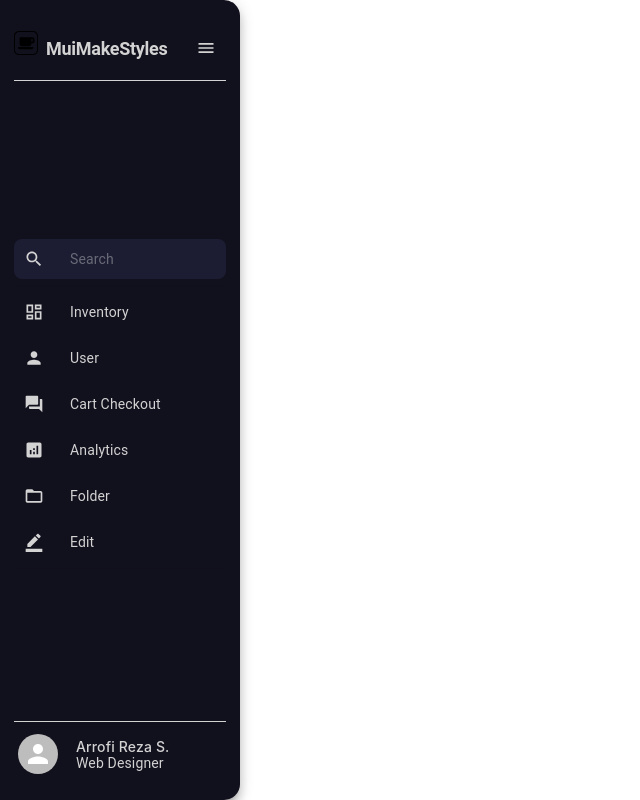
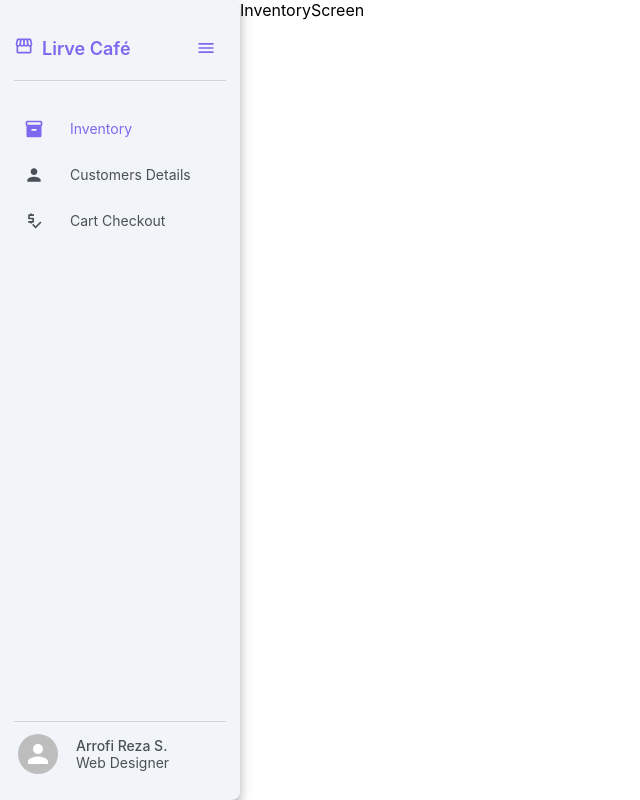
Before and after one commit to dtluat125/livre-cafe-frontend, a React (Vite) app: page /inventory in a window 1280 px wide. Both pictures are taken after a click on the button 34 px from the left and 48 px from the top of the page. Shown: the whole page, without its empty margins (0-640 px from the left). Built offline with nearby package versions, Linux system fonts and the light colour scheme.

Commit message:
Update sidebar styles

```diff
--- a/src/App.tsx
+++ b/src/App.tsx
@@ -1,14 +1,19 @@
-import { useState } from 'react';
+import { useEffect, useState } from 'react';
 import logo from './logo.svg';
 import './App.css';
-import { Route, Routes } from 'react-router-dom';
+import { Route, Routes, useLocation, useNavigate } from 'react-router-dom';
 import InventoryScreen from '@app/screens/InventoryScreen';
 import SideNav from '@app/components/SideNav';
 import { Box } from '@mui/material';
 import CartCheckoutScreen from '@app/screens/CartCheckoutScreen';
+import { CART_CHECKOUT_PATH, INVENTORY_PATH } from '@app/constants';
 
 function App() {
-  const [count, setCount] = useState(0);
+  const { pathname } = useLocation();
+  const navigate = useNavigate();
+  useEffect(() => {
+    if (pathname === '/') navigate('/inventory');
+  }, []);
 
   return (
     <Box className="app-container" display="flex">
@@ -16,7 +21,8 @@ function App() {
       <main>
         <Routes>
           <Route path="/" element={<InventoryScreen />} />
-          <Route path="/cart-checkout" element={<CartCheckoutScreen />} />
+          <Route path={INVENTORY_PATH} element={<InventoryScreen />} />
+          <Route path={CART_CHECKOUT_PATH} element={<CartCheckoutScreen />} />
           {/* <Route path="/products/:slug" element={<ProductScreen />} />
           <Route path="/cart" element={<CartScreen />} />
           <Route path="/signin" element={<SigninScreen />} /> */}
--- a/src/components/SideNav.tsx
+++ b/src/components/SideNav.tsx
@@ -1,4 +1,7 @@
-import React, { useRef, useState } from 'react';
+import navList from '@app/components/navListItems';
+import { Store } from '@app/context/Store';
+import MenuIcon from '@mui/icons-material/Menu';
+import StorefrontIcon from '@mui/icons-material/Storefront';
 import {
   Avatar,
   Badge,
@@ -7,7 +10,6 @@ import {
   Chip,
   Divider,
   Drawer,
-  InputBase,
   List,
   ListItemButton,
   ListItemIcon,
@@ -17,10 +19,9 @@ import {
   Typography,
   useMediaQuery,
 } from '@mui/material';
-import MenuIcon from '@mui/icons-material/Menu';
-import navList from '@app/components/navListItems';
 import { useTheme } from '@mui/material/styles';
-import { Logo } from '@app/assets/images/index';
+import React, { useContext, useRef, useState } from 'react';
+import { useLocation, useNavigate } from 'react-router-dom';
 
 const drawerWidth = 240;
 const drawerWidthOpen = 240;
@@ -80,18 +81,24 @@ const closedMixin = (theme: Theme) => ({
 function SideNav() {
   const matchsMD = useMediaQuery('(max-width: 768px)');
   const theme = useTheme();
+  const navigate = useNavigate();
   const [open, setOpen] = useState(!matchsMD);
   const refFocus = useRef<any>(null);
   const handleDrawerClose = () => {
     setOpen(!open);
   };
 
-  function toogleOpenSearch() {
-    setOpen(false);
-    setTimeout(() => {
-      if (refFocus?.current) refFocus.current.focus();
-    }, 500);
-  }
+  // function toogleOpenSearch() {
+  //   setOpen(false);
+  //   setTimeout(() => {
+  //     if (refFocus?.current) refFocus.current.focus();
+  //   }, 500);
+  // }
+  const location = useLocation();
+  const handleChangePath = (target: string) => {
+    navigate(target, { replace: true });
+  };
+
   const drawerContent = (
     <>
       <Box
@@ -111,10 +118,12 @@ function SideNav() {
           sx={{
             flexShrink: 0,
             display: open ? 'none' : { xs: 'none', sm: 'initial' },
-            marginBottom: '9px',
+            marginBottom: '8px',
           }}
         >
-          <Logo width={24} height={24} color="white" />
+          <StorefrontIcon
+            sx={{ fontSize: '20px', color: theme.palette.primary.main }}
+          />
         </Box>
         <Typography
           variant="h1"
@@ -124,13 +133,13 @@ function SideNav() {
             display: { xs: 'none', sm: 'initial' },
             fontSize: '18px',
             fontWeight: 600,
-            color: 'lightgray',
+            color: theme.palette.primary.main,
             width: '154px',
             marginLeft: open ? '0px' : '8px',
             paddingBottom: '3px',
           }}
         >
-          MuiMakeStyles
+          Lirve Café
         </Typography>
 
         <Button
@@ -142,82 +151,26 @@ function SideNav() {
             borderRadius: '8px',
             backgroundColor: open ? 'transparent' : 'transparent',
             '&:hover': {
-              backgroundColor: '#26284687',
+              backgroundColor: theme.palette.secondary.light,
             },
           }}
         >
           <MenuIcon
-            sx={{ fontSize: '20px', color: open ? 'lightgray' : 'lightGray' }}
+            sx={{
+              fontSize: '20px',
+              color: open
+                ? theme.palette.primary.main
+                : theme.palette.primary.main,
+            }}
           ></MenuIcon>
         </Button>
       </Box>
 
-      <List dense={true}>
-        {navList.map((key, index) => (
-          <div key={`list-item-${index}`}>
-            {index === 0 ? (
-              <div>
-                <Tooltip
-                  title={open ? key.desc : ''}
-                  placement={'right'}
-                  componentsProps={{
-                    tooltip: {
-                      sx: {
-                        backgroundColor: 'gray',
-                        color: 'white',
-                        marginLeft: '22px !important',
-                        boxShadow: '0px 0px 22px -2px rgba(0,0,0,0.20)',
-                      },
-                    },
-                  }}
-                >
-                  <ListItemButton
-                    onClick={toogleOpenSearch}
-                    sx={{
-                      margin: '6px 14px',
-                      padding: '10px',
-                      borderRadius: '8px',
-                      backgroundColor: '#26284687',
-                    }}
-                  >
-                    <ListItemIcon sx={{ minWidth: '46px' }}>
-                      <Badge
-                        badgeContent={key.badge}
-                        color="secondary"
-                        variant="dot"
-                      >
-                        <key.icon
-                          sx={{ fontSize: '20px', color: 'lightgray' }}
-                        />
-                      </Badge>
-                    </ListItemIcon>
-
-                    <InputBase
-                      inputRef={refFocus}
-                      margin="dense"
-                      fullWidth={true}
-                      placeholder="Search"
-                      sx={{
-                        fontSize: '0.875rem',
-                        lineHeight: '1.43em',
-                        '& .MuiInputBase-input': {
-                          color: 'lightgray',
-                          padding: 0,
-                        },
-                      }}
-                      componentsProps={{
-                        input: {
-                          style: {
-                            padding: 0,
-                          },
-                        },
-                      }}
-                    ></InputBase>
-                  </ListItemButton>
-                </Tooltip>
-                <Divider variant="middle" light={true} />
-              </div>
-            ) : (
+      <List dense={true} sx={{ flex: 1 }}>
+        {navList.map((key, index) => {
+          const isActive = location?.pathname === key?.to;
+          return (
+            <div key={`list-item-${index}`}>
               <Tooltip
                 title={open ? key.desc : ''}
                 key={index}
@@ -239,8 +192,12 @@ function SideNav() {
                     padding: '10px',
                     borderRadius: '8px',
                     '&:hover': {
-                      backgroundColor: '#26284687',
+                      backgroundColor: theme.palette.secondary.light,
                     },
+                  }}
+                  onClick={() => {
+                    if (!key.to) return;
+                    handleChangePath(key.to);
                   }}
                 >
                   <ListItemIcon sx={{ minWidth: '46px' }}>
@@ -249,7 +206,14 @@ function SideNav() {
                       color="secondary"
                       variant="dot"
                     >
-                      <key.icon sx={{ fontSize: '20px', color: 'lightgray' }} />
+                      <key.icon
+                        sx={{
+                          fontSize: '20px',
+                          color: isActive
+                            ? theme.palette.primary.main
+                            : theme.palette.primary.contrastText,
+                        }}
+                      />
                     </Badge>
                   </ListItemIcon>
 
@@ -262,7 +226,10 @@ function SideNav() {
                       display: 'inline',
                       margin: '0px',
                       overflowX: 'hidden',
-                      color: 'lightgray',
+                      color: isActive
+                        ? theme.palette.primary.main
+                        : theme.palette.primary.contrastText,
+                      '& span': { fontWeight: isActive ? 600 : 400 },
                       whiteSpace: 'nowrap',
                       minWidth: '126px',
                     }}
@@ -277,10 +244,9 @@ function SideNav() {
                   )}
                 </ListItemButton>
               </Tooltip>
-            )}
-          </div>
-        ))}
-        <Divider variant="middle" light={true} />
+            </div>
+          );
+        })}
       </List>
 
       <Box
@@ -315,7 +281,7 @@ function SideNav() {
               whiteSpace: 'nowrap',
               lineHeight: 'inherit',
               fontWeight: 500,
-              color: 'lightgray',
+              color: theme.palette.primary.contrastText,
             }}
           >
             Arrofi Reza S.
@@ -327,7 +293,7 @@ function SideNav() {
               display: 'block',
               whiteSpace: 'nowrap',
               lineHeight: 'inherit',
-              color: 'lightgray',
+              color: theme.palette.primary.contrastText,
             }}
           >
             Web Designer
@@ -361,9 +327,11 @@ function SideNav() {
               ? { xs: '0px', sm: drawerWidthClose }
               : { xs: drawerWidthClose, sm: drawerWidthOpen },
             borderRight: '0px',
-            borderRadius: '0px 16px 16px 0px',
+            borderRadius: '0px 8px 8px 0px',
             boxShadow: theme.shadows[8],
-            backgroundColor: open ? '#11101D' : '#11101D',
+            backgroundColor: open
+              ? theme.palette.secondary.main
+              : theme.palette.secondary.main,
             transition: theme.transitions.create('width', {
               easing: theme.transitions.easing.sharp,
               duration: open
--- a/src/components/navListItems.ts
+++ b/src/components/navListItems.ts
@@ -5,73 +5,72 @@ import Analytics from '@mui/icons-material/Analytics';
 import FolderOpen from '@mui/icons-material/FolderOpen';
 import BorderColor from '@mui/icons-material/BorderColor';
 import Search from '@mui/icons-material/Search';
+import InventoryIcon from '@mui/icons-material/Inventory';
+import PaidIcon from '@mui/icons-material/Paid';
+import PriceCheckIcon from '@mui/icons-material/PriceCheck';
+import {
+  CART_CHECKOUT_PATH,
+  CUSTOMERS_PATH,
+  INVENTORY_PATH,
+} from '@app/constants';
 
 const navbarList = [
+  // {
+  //   icon: Search,
+  //   desc: 'Search',
+  //   secondDesc: '',
+  //   badge: 0,
+  //   subList: [],
+  //   to: '/',
+  // },
   {
-    icon: Search,
-    desc: 'Search',
-    secondDesc: '',
-    badge: 0,
-    subList: [],
-    to: '/',
-  },
-  {
-    icon: DashboardOutlined,
+    icon: InventoryIcon,
     desc: 'Inventory',
     secondDesc: '',
     badge: 0,
     subList: [],
-    to: '/',
+    to: INVENTORY_PATH,
   },
   {
     icon: Person,
-    desc: 'User',
+    desc: 'Customers Details',
     secondDesc: '',
     badge: 0,
     subList: [],
-    to: '/',
+    to: CUSTOMERS_PATH,
   },
   {
-    icon: Forum,
+    icon: PriceCheckIcon,
     desc: 'Cart Checkout',
-    secondDesc: 'Message from andi',
-    badge: 0,
-    subList: [
-      {
-        desc: 'chat',
-        badge: 2,
-      },
-      {
-        desc: 'reminder',
-        badge: 0,
-      },
-    ],
-    to: '/',
-  },
-  {
-    icon: Analytics,
-    desc: 'Analytics',
     secondDesc: '',
     badge: 0,
     subList: [],
-    to: '/',
+    to: CART_CHECKOUT_PATH,
   },
-  {
-    icon: FolderOpen,
-    desc: 'Folder',
-    secondDesc: '',
-    badge: 0,
-    subList: [],
-    to: '/',
-  },
-  {
-    icon: BorderColor,
-    desc: 'Edit',
-    secondDesc: '',
-    badge: 0,
-    subList: [],
-    to: '/',
-  },
+  // {
+  //   icon: Analytics,
+  //   desc: 'Analytics',
+  //   secondDesc: '',
+  //   badge: 0,
+  //   subList: [],
+  //   to: '/',
+  // },
+  // {
+  //   icon: FolderOpen,
+  //   desc: 'Folder',
+  //   secondDesc: '',
+  //   badge: 0,
+  //   subList: [],
+  //   to: '/',
+  // },
+  // {
+  //   icon: BorderColor,
+  //   desc: 'Edit',
+  //   secondDesc: '',
+  //   badge: 0,
+  //   subList: [],
+  //   to: '/',
+  // },
 ];
 
 export default navbarList;
--- /dev/null
+++ b/src/constants/index.ts
@@ -0,0 +1,3 @@
+export const INVENTORY_PATH = '/inventory';
+export const CART_CHECKOUT_PATH = '/cart-checkout';
+export const CUSTOMERS_PATH = '/customers';
--- /dev/null
+++ b/src/constants/theme.ts
@@ -0,0 +1,36 @@
+import { createTheme } from '@mui/material/styles';
+
+const lightPurple = '#7c69ef';
+const lightGray = '#f1f4f8';
+const hoverButton = 'rgba(0, 0, 0, 0.04)';
+const textGray = '#495057';
+
+const theme = createTheme({
+  palette: {
+    primary: {
+      main: lightPurple,
+      contrastText: textGray,
+    },
+    secondary: {
+      main: lightGray,
+      light: hoverButton,
+    },
+  },
+  typography: {
+    fontFamily: [
+      'Source Sans Pro',
+      '-apple-system',
+      'BlinkMacSystemFont',
+      '"Segoe UI"',
+      'Roboto',
+      '"Helvetica Neue"',
+      'Arial',
+      'sans-serif',
+      '"Apple Color Emoji"',
+      '"Segoe UI Emoji"',
+      '"Segoe UI Symbol"',
+    ].join(','),
+  },
+});
+
+export default theme;
--- /dev/null
+++ b/src/context/Store.tsx
@@ -0,0 +1,49 @@
+import React, { createContext, useReducer } from 'react';
+
+interface PathStateInterface {
+  activePath: string;
+}
+interface PathContextActionInterface {
+  type: string;
+  payload: PathStateInterface;
+}
+
+const initialState = {
+  activePath: 'inventory',
+};
+
+export const Store = createContext<{
+  state: PathStateInterface;
+  dispatch: React.Dispatch<any>;
+}>({
+  state: initialState,
+  dispatch: (action: PathContextActionInterface) => {
+    return reducer(initialState, action);
+  },
+});
+interface StorePropsInterface {
+  children: any;
+}
+
+function reducer(
+  state: PathStateInterface,
+  action: PathContextActionInterface,
+) {
+  switch (action.type) {
+    case 'CHANGE_ACTIVE_PATH': {
+      const activePath = action.payload.activePath;
+      return {
+        activePath,
+      };
+    }
+
+    default:
+      return state;
+  }
+}
+
+export function StoreProvider(props: StorePropsInterface) {
+  const [state, dispatch] = useReducer(reducer, initialState);
+  const value = { state, dispatch };
+  return <Store.Provider value={value}>{props.children}</Store.Provider>;
+}
--- a/src/index.css
+++ b/src/index.css
@@ -1,8 +1,8 @@
 body {
   margin: 0;
-  font-family: -apple-system, BlinkMacSystemFont, 'Segoe UI', 'Roboto', 'Oxygen',
-    'Ubuntu', 'Cantarell', 'Fira Sans', 'Droid Sans', 'Helvetica Neue',
-    sans-serif;
+  font-family: Source Sans Pro, -apple-system, BlinkMacSystemFont, 'Segoe UI',
+    'Roboto', 'Oxygen', 'Ubuntu', 'Cantarell', 'Fira Sans', 'Droid Sans',
+    'Helvetica Neue', sans-serif;
   -webkit-font-smoothing: antialiased;
   -moz-osx-font-smoothing: grayscale;
 }
--- a/src/main.tsx
+++ b/src/main.tsx
@@ -1,3 +1,6 @@
+import theme from '@app/constants/theme';
+import { StoreProvider } from '@app/context/Store';
+import { ThemeProvider } from '@mui/material/styles';
 import React from 'react';
 import ReactDOM from 'react-dom/client';
 import { HelmetProvider } from 'react-helmet-async';
@@ -9,9 +12,13 @@ ReactDOM.createRoot(document.getElementById('root')!).render(
   <React.StrictMode>
     <HelmetProvider>
       {/* <Provider store={store}> */}
-        <BrowserRouter>
-          <App />
-        </BrowserRouter>
+      <BrowserRouter>
+        <StoreProvider>
+          <ThemeProvider theme={theme}>
+            <App />
+          </ThemeProvider>
+        </StoreProvider>
+      </BrowserRouter>
       {/* </Provider> */}
     </HelmetProvider>
   </React.StrictMode>,
```
